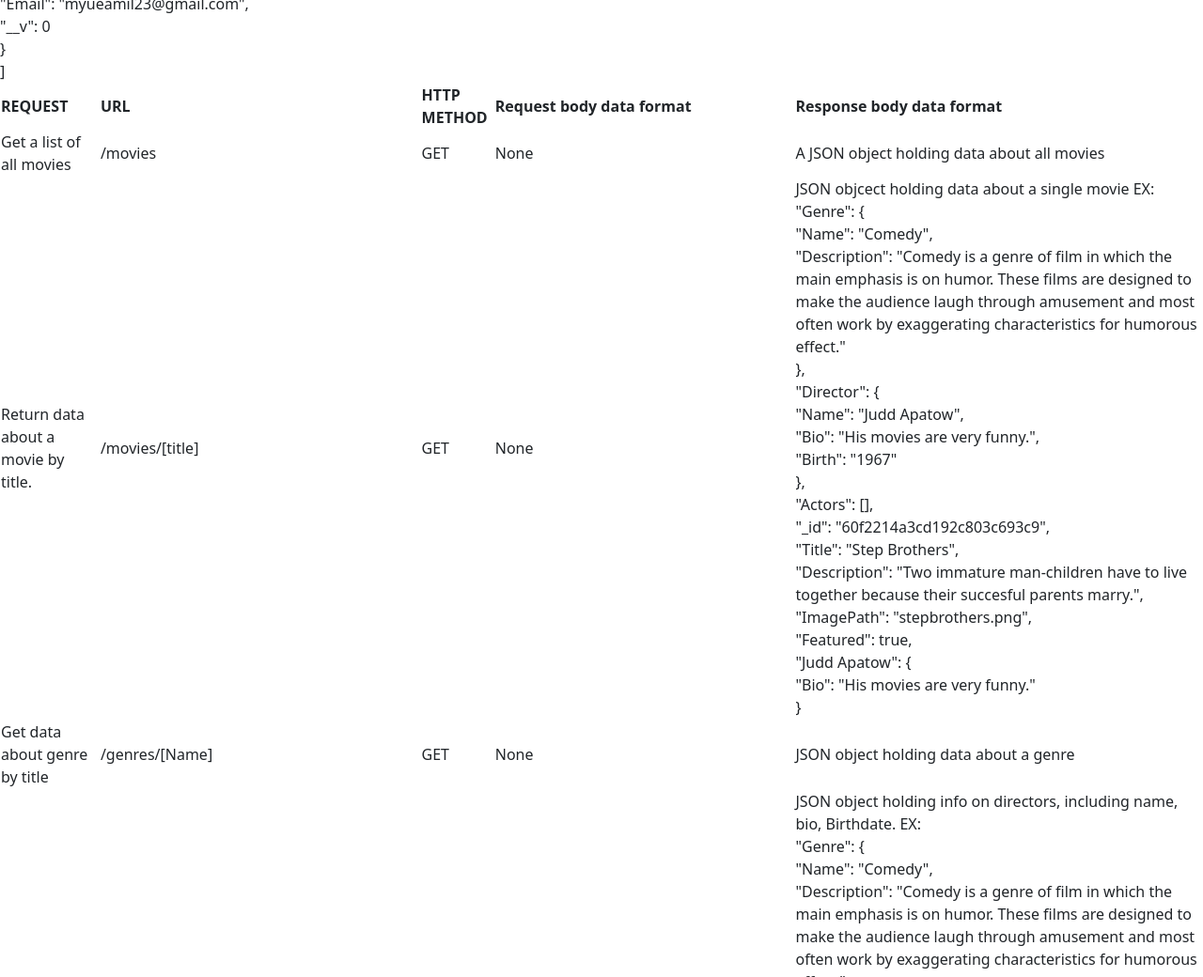
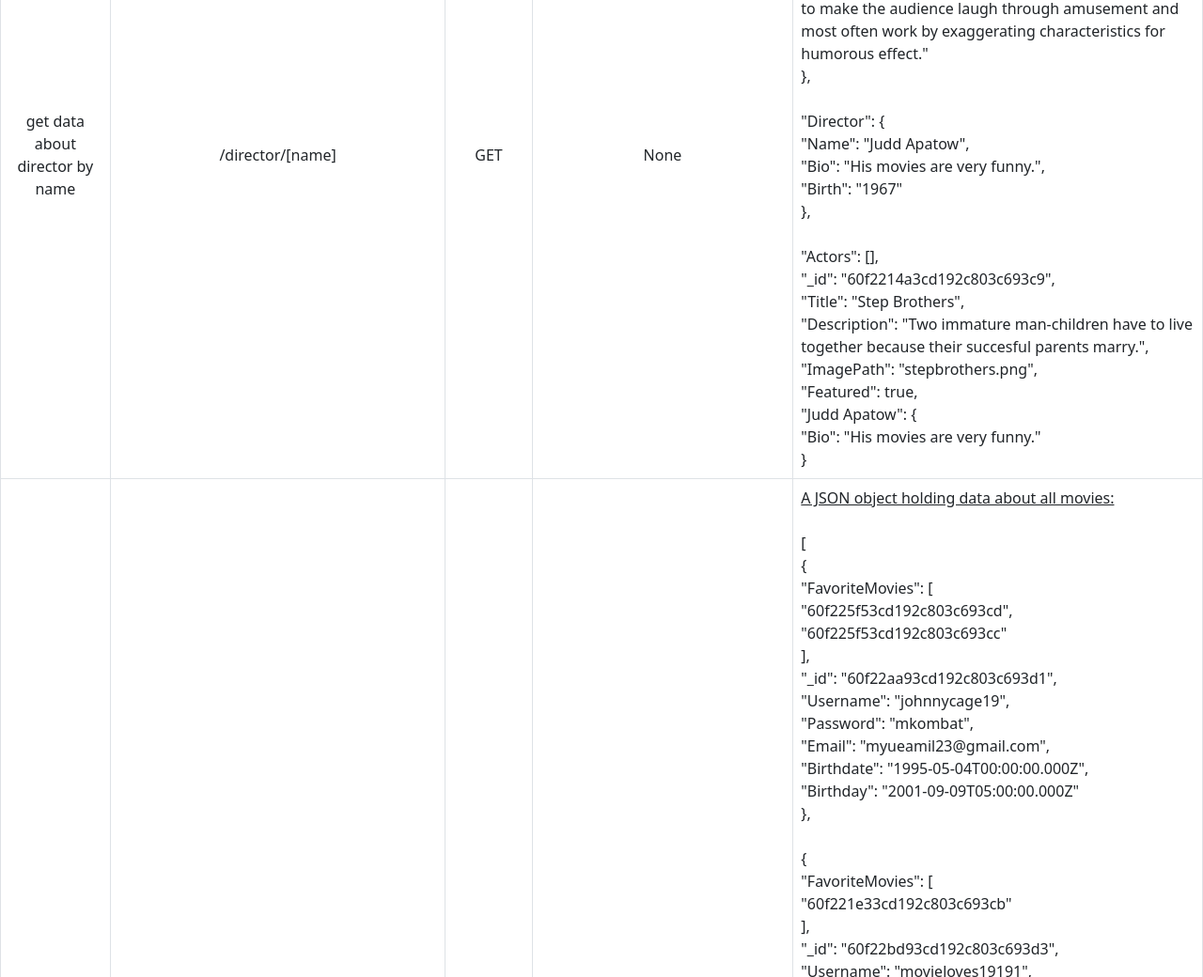
Before and after one commit to NIB-223/movie_api, a website: page public/documentation.html in a window 1280 px wide. Shown: the part 1760-2800 px from the top of the page at 94% size. Drawn offline with nearby package versions, Linux system fonts and the light colour scheme.

Commit message:
fixed table

```diff
--- a/public/documentation.html
+++ b/public/documentation.html
@@ -6,45 +6,53 @@
     <link href="https://cdn.jsdelivr.net/npm/bootstrap@5.0.2/dist/css/bootstrap.min.css" rel="stylesheet" integrity="sha384-EVSTQN3/azprG1Anm3QDgpJLIm9Nao0Yz1ztcQTwFspd3yD65VohhpuuCOmLASjC" crossorigin="anonymous">
     <title>Documentation</title>
 </head>
+<style>
+  th {
+    text-align: center;
+  }
+  td:nth-of-type(-n+4) {
+    text-align: center;
+  }
+</style>
 <body>
     <header>Documentation | myFlix</header>
 
     This is a web application for people interested in movies.  It will feature a database of information inclding  generes, directors etc.
     Users will also have the ability to sign up and post personal information along with lists of their favorite movies.
 
-  <div class="table-responsive">
-    <table>
+<div class="table-responsive">
+    <table class="table table-bordered align-middle">
       <thead>
-          <tr>
+          <tr class="table align-middle">
               <th>REQUEST</th>
               <th>URL</th>
               <th>HTTP METHOD</th>
               <th>Request body data format</th>
               <th>Response body data format</th>
-              <tr>
+              <tr class="table align-middle">
                   <td>Get a list of all movies</td>
                   <td>/movies</td>
                   <td>GET</td>
                   <td>None</td>
-                  <td>A JSON object holding data about all movies</td>
+                  <td style="text-decoration: underline;">A JSON object holding data about all movies</td>
               </tr>
 
 
-                <tr>
+                <tr class="table align-middle">
                   <td>Return data about a movie by title.</td>
                   <td>/movies/[title]</td>
                   <td>GET</td>
                   <td>None</td>
-                  <td>JSON objcect holding data about a single movie EX: <br>
+                  <td><span  style="text-decoration: underline;">JSON objcect holding data about a single movie EX:</span> <br><br><br>
                     "Genre": {<br>
                       "Name": "Comedy",<br>
                       "Description": "Comedy is a genre of film in which the main emphasis is on humor. These films are designed to make the audience laugh through amusement and most often work by exaggerating characteristics for humorous effect."<br>
-                  },<br>
+                  },<br><br>
                   "Director": {<br>
                       "Name": "Judd Apatow",<br>
                       "Bio": "His movies are very funny.",<br>
                       "Birth": "1967"<br>
-                  },<br>
+                  },<br><br>
                   "Actors": [],<br>
                   "_id": "60f2214a3cd192c803c693c9",<br>
                   "Title": "Step Brothers",<br>
@@ -59,45 +67,46 @@
                 </tr>
 
 
-                <tr>
+                <tr class="table align-middle">
                   <td>Get data about genre by title</td>
                   <td>/genres/[Name]</td>
                   <td>GET</td>
                   <td>None</td>
-                  <td>JSON object holding data about a genre</td><br>
+                  <td><span  style="text-decoration: underline;">JSON object holding data about a genre</span><br><br>
                   "Genre": {<br>
                     "Name": "Action",<br>
                     "Description": "Action is a film genre in which the protagonist or protagonists are thrust into a series of events that typically include violence, extended fighting, physical feats, rescues and frantic chases."<br>
-                },<br>
+                },<br><br>
                 "Director": {<br>
                     "Name": "Quentin Tarantino",<br>
                     "Bio": "an American film director, screenwriter, producer, author and actor. His films are characterized by nonlinear storylines, dark humor, stylized violence, extended dialogue, ensemble casts, references to popular culture, alternate history, and neo-noir.",<br>
                     "Birth": "1963"<br>
-                },<br>
+                },<br><br>
                 "Actors": [],<br>
                 "_id": "60f225f53cd192c803c693cd",<br>
                 "Title": "Kill Bill Vol.1",<br>
                 "Description": "After awakening from a four-year coma, a former assassin wreaks vengeance on the team of assassins who betrayed her.",<br>
                 "ImagePath": "killbill.png",<br>
                 "Featured": true<br>
+              </td>
                 </tr>
 
 
-                <tr>
+                <tr class="table align-middle">
                   <td>get data about director by name</td>
-                  <td>/movies/director/[name]</td>
+                  <td>/director/[name]</td>
                   <td>GET</td>
                   <td>None</td>
-                  <td>JSON object holding info on directors, including name, bio, Birthdate.  EX: <br>
+                  <td><span  style="text-decoration: underline;">JSON object holding info on directors, including name, bio, Birthdate.  EX: </span><br><br>
                     "Genre": {<br>
                       "Name": "Comedy",<br>
                       "Description": "Comedy is a genre of film in which the main emphasis is on humor. These films are designed to make the audience laugh through amusement and most often work by exaggerating characteristics for humorous effect."<br>
-                  },<br>
+                  },<br><br>
                   "Director": {<br>
                       "Name": "Judd Apatow",<br>
                       "Bio": "His movies are very funny.",<br>
                       "Birth": "1967"<br>
-                  },<br>
+                  },<br><br>
                   "Actors": [],<br>
                   "_id": "60f2214a3cd192c803c693c9",<br>
                   "Title": "Step Brothers",<br>
@@ -111,11 +120,12 @@
                   </td>
                 </tr>
 
+              <tr class="table align-middle">
                 <td>Get a list of all users</td>
                 <td>/users</td>
                 <td>GET</td>
                 <td>None</td>
-                <td>A JSON object holding data about all movies:<br></td>
+                <td><span style="text-decoration: underline;">A JSON object holding data about all movies:</span><br><br>
                 [<br>
                 {<br>
                     "FavoriteMovies": [<br>
@@ -128,7 +138,7 @@
                     "Email": "myueamil23@gmail.com",<br>
                     "Birthdate": "1995-05-04T00:00:00.000Z",<br>
                     "Birthday": "2001-09-09T05:00:00.000Z"<br>
-                },<br>
+                },<br><br>
                 {<br>
                     "FavoriteMovies": [<br>
                         "60f221e33cd192c803c693cb"<br>
@@ -138,7 +148,7 @@
                     "Password": "inferno2333",<br>
                     "Email": "movieloves@gmail.com",<br>
                     "Birthdate": "1966-03-19T00:00:00.000Z"<br>
-                },<br>
+                },<br><br>
                 {<br>
                     "FavoriteMovies": [<br>
                         "60f2219d3cd192c803c693ca"<br>
@@ -149,7 +159,7 @@
                     "Email": "myueamil23@gmail.com",<br>
                     "Birthdate": "2006-11-18T00:00:00.000Z",<br>
                     "Birthday": "2001-09-09T05:00:00.000Z"<br>
-                },<br>
+                },<br><br>
                 {<br>
                     "FavoriteMovies": [<br>
                         "60f226933cd192c803c693ce",<br>
@@ -162,7 +172,7 @@
                     "Password": "test123",<br>
                     "Email": "davidcohen@gmail.com",<br>
                     "Birthdate": "1988-09-10T00:00:00.000Z"<br>
-                },<br>
+                },<br><br>
                 {<br>
                     "FavoriteMovies": [],<br>
                     "_id": "6100fd7faee68a4768aca544",<br>
@@ -171,14 +181,15 @@
                     "Email": "myueamil23@gmail.com",<br>
                     "__v": 0<br>
                 }<br>
-            ]<br>
+                    ]<br>
+                  </td>
               </tr>
 
-              <tr>
+              <tr class="table align-middle">
                 <td>Get user by Username</td>
                 <td>/users/[Username]</td>
                 <td>GET</td>
-                <td>A JSON object holding data about user structured like:
+                <td style="text-align: left!important;"><span style="text-decoration: underline;">A JSON object holding data about user structured like:</span><br>
                   <br> { <br>
                     "FavoriteMovies": [],<br>
                     "_id": "6100fd7faee68a4768aca544",<br>
@@ -190,20 +201,20 @@
                 </td>
               </tr>
 
-                <tr>
+                <tr class="table align-middle">
                   <td>New users can register</td>
                   <td>/users</td>
                   <td>POST</td>
-                  <td>A JSON object holding data about the user to add, structured like:<br>
+                  <td style="text-align: left!important;"><span style="text-decoration: underline;">A JSON object holding data about the user to add, structured like:</span><br><br>
                      {<br>
-                          <br> Username: "johnnycage19"<br>
+                           Username: "johnnycage19"<br>
                            Password: "password123"<br>
                            Email: email@email.com<br>
                            Birthdate: 01-01-2001 <br>
                            FavoriteMovie: Bridesmaids<br>
                     }
                   </td>
-                  <td>A JSON object holding data about the user that was added, structured like:
+                  <td style="text-align: left!important;"><span style="text-decoration: underline;">A JSON object holding data about the user that was added, structured like:</span><br>
                     <br> {
                             <br>
                             UserID: 69697979 <br>
@@ -217,21 +228,21 @@
                 </tr>
 
 
-                <tr>
+                <tr class="table align-middle">
                   <td>users update their info by username</td>
                   <td>/users/[username]</td>
                   <td>PUT</td>
-                  <td>A JSON object holding data about user's updated info, structured like:<br>
-                    {
-                      "Username" : "johnnycage19",
-                      "Password" : "mkombat",
-                      "Email": "myueamil23@gmail.com",
-                      "Birthdate": "09/09/2001"
+                  <td style="text-align: left!important;"><span style="text-decoration: underline;">A JSON object holding data about user's updated info, structured like:</span><br><br>
+                    {<br>
+                      "Username" : "johnnycage19",<br>
+                      "Password" : "mkombat",<br>
+                      "Email": "myueamil23@gmail.com",<br>
+                      "Birthdate": "09/09/2001"<br>
                   }
                   </td>
                   <td>{ <br>
-                    "FavoriteMovies": [],
-                    "_id" : "6100cc43f9ce761e48240b08",
+                    "FavoriteMovies": [],<br>
+                    "_id" : "6100cc43f9ce761e48240b08",<br>
                     "Username" : "johnnycage19",<br>
                     "Password" : "mkombat",<br>
                     "Email": "myueamil23@gmail.com",<br>
@@ -241,18 +252,17 @@
                 </tr>
 
 
-                <tr>
+                <tr class="table align-middle">
                   <td>users add movie to fav list</td>
                   <td>/users/[Username]/FavoriteMovies/[movieID]</td>
                   <td>POST</td>
-                  <td>JSON object holding data about user's fav movie to be added:<br>
+                  <td style="text-align: left!important;"><span style="text-decoration: underline;">JSON object holding data about user's fav movie to be added:</span><br><br>
 
                                                                   {<br>
                                                                     FavoriteMovie: "60f225f53cd192c803c693cc"<br>
-                                                                   <br>
                                                                   }
                   </td>
-                  <td>JSOn object with data about the movie that was added including ID <br>
+                  <td><span style="text-decoration: underline;">JSON object with data about the movie that was added including ID </span><br><br>
                     {<br>
                       "FavoriteMovies": [<br>
                           "60f226933cd192c803c693ce",<br>
@@ -269,7 +279,7 @@
                 </tr>
 
 
-                <tr>
+                <tr class="table align-middle">
                   <td>users remove movie from fav list</td>
                   <td>/users/[Username]/FavoriteMovies/[movieID]</td>
                   <td>DELETE</td>
@@ -289,17 +299,17 @@
                 </tr>
 
 
-                <tr>
+                <tr class="table align-middle">
                   <td>users deregister</td>
                   <td>/users/[Username]</td>
                   <td>DELETE</td>
                   <td>None</td>
-                  <td>A message saying user has been removed.</td>
+                  <td><span style="text-decoration: underline;">A message saying user has been removed.</span></td>
                 </tr>
           </tr>
       </thead>
   </table>
-  </div>
+</div>
 
 
 </body>
```
